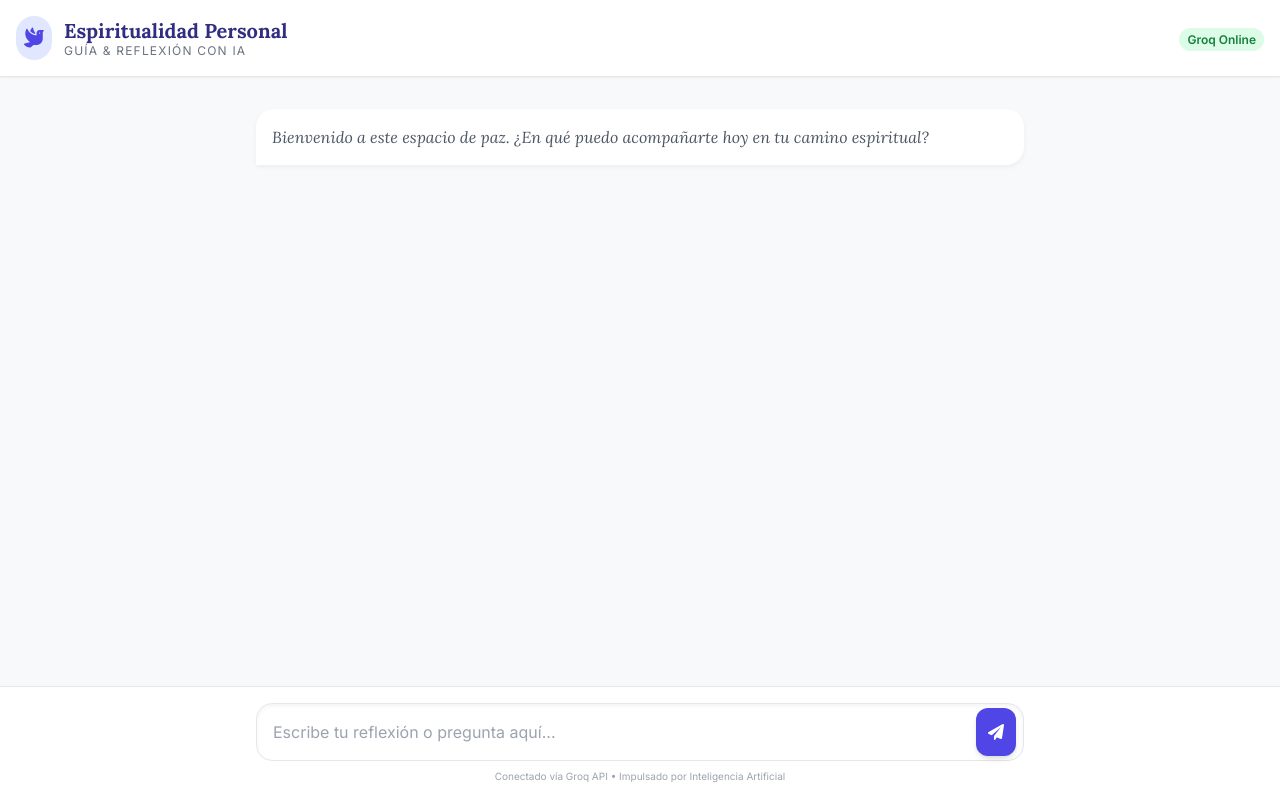
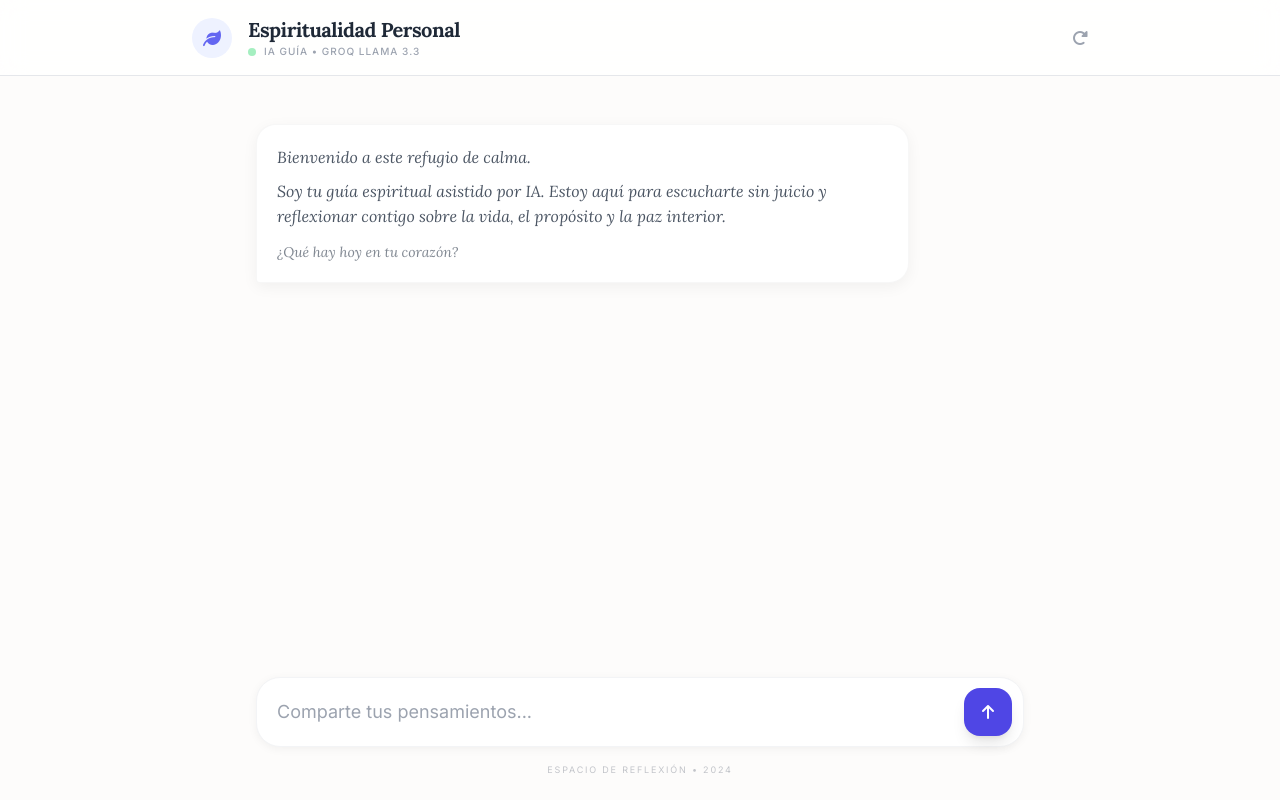
Before and after one commit to chisvil1/espiritualidad-personal, a website: page index.html in a window 1280 px wide. Drawn offline with nearby package versions, Linux system fonts and the light colour scheme.

Commit message:
style: igualar diseño Zen con versión original

```diff
--- a/index.html
+++ b/index.html
@@ -3,48 +3,68 @@
 <head>
     <meta charset="UTF-8">
     <meta name="viewport" content="width=device-width, initial-scale=1.0">
-    <title>Espiritualidad Personal | IA</title>
+    <title>Espiritualidad Personal | Guía IA</title>
     <link rel="icon" href="/favicon.ico">
 
-    <!-- Fuentes Espirituales -->
-    <link href="https://fonts.googleapis.com/css2?family=Lora:ital,wght@0,400;0,700;1,400&family=Inter:wght@300;400;600&display=swap" rel="stylesheet">
+    <!-- Fuentes Zen -->
+    <link href="https://fonts.googleapis.com/css2?family=Lora:ital,wght@0,400;0,700;1,400&family=Inter:wght@300;400;500;600&display=swap" rel="stylesheet">
 
-    <!-- Tailwind CSS para diseño rápido y limpio -->
+    <!-- Frameworks -->
     <script src="https://cdn.tailwindcss.com"></script>
-
-    <!-- Font Awesome -->
     <link rel="stylesheet" href="https://cdnjs.cloudflare.com/ajax/libs/font-awesome/6.0.0-beta3/css/all.min.css">
-
-    <!-- Marked.js para Markdown -->
     <script src="https://cdn.jsdelivr.net/npm/marked/marked.min.js"></script>
 
     <style>
+        :root {
+            --zen-bg: #fdfcfb;
+            --zen-accent: #6366f1;
+            --zen-text: #374151;
+            --zen-bubble-ai: #ffffff;
+            --zen-bubble-user: #f3f4f6;
+        }
+
         body {
             font-family: 'Inter', sans-serif;
-            background-color: #f8f9fa;
-            color: #2d3436;
+            background-color: var(--zen-bg);
+            color: var(--zen-text);
         }
-        .serif {
-            font-family: 'Lora', serif;
-        }
+
+        .serif { font-family: 'Lora', serif; }
+
         .chat-container {
             height: calc(100vh - 180px);
+            scrollbar-width: thin;
+            scrollbar-color: #e5e7eb transparent;
         }
+
+        .chat-container::-webkit-scrollbar { width: 6px; }
+        .chat-container::-webkit-scrollbar-thumb { background-color: #e5e7eb; border-radius: 10px; }
+
+        .message-bubble {
+            max-width: 85%;
+            padding: 1.25rem;
+            line-height: 1.6;
+            transition: all 0.3s ease;
+        }
+
         .message-user {
-            background-color: #e2e8f0;
-            border-radius: 18px 18px 0 18px;
+            background-color: var(--zen-bubble-user);
+            border-radius: 20px 20px 4px 20px;
+            box-shadow: 0 2px 4px rgba(0,0,0,0.02);
         }
+
         .message-ai {
-            background-color: #ffffff;
-            border-radius: 18px 18px 18px 0;
-            box-shadow: 0 2px 5px rgba(0,0,0,0.05);
+            background-color: var(--zen-bubble-ai);
+            border-radius: 20px 20px 20px 4px;
+            box-shadow: 0 4px 15px rgba(0,0,0,0.05);
+            border: 1px solid rgba(0,0,0,0.03);
         }
+
         .typing-dot {
-            width: 8px;
-            height: 8px;
-            background: #cbd5e0;
+            width: 6px;
+            height: 6px;
+            background: #9ca3af;
             border-radius: 50%;
-            display: inline-block;
             animation: bounce 1.4s infinite ease-in-out both;
         }
         .typing-dot:nth-child(1) { animation-delay: -0.32s; }
@@ -55,64 +75,84 @@
             40% { transform: scale(1.0); }
         }
 
-        /* Estilos Markdown */
-        .prose p { margin-bottom: 1rem; }
-        .prose ul { list-style-type: disc; margin-left: 1.5rem; margin-bottom: 1rem; }
+        .prose p { margin-bottom: 0.75rem; }
+        .prose p:last-child { margin-bottom: 0; }
+
+        #user-input {
+            box-shadow: 0 2px 10px rgba(0,0,0,0.05);
+        }
+
+        .fade-in {
+            animation: fadeIn 0.5s ease-out;
+        }
+
+        @keyframes fadeIn {
+            from { opacity: 0; transform: translateY(10px); }
+            to { opacity: 1; transform: translateY(0); }
+        }
     </style>
 </head>
 <body class="flex flex-col h-screen overflow-hidden">
 
-    <!-- Header -->
-    <header class="bg-white border-b p-4 flex justify-between items-center shadow-sm">
-        <div class="flex items-center space-x-3">
-            <div class="bg-indigo-100 p-2 rounded-full">
-                <i class="fas fa-dove text-indigo-600 text-xl"></i>
+    <!-- Header Elegante -->
+    <header class="bg-white/80 backdrop-blur-md border-b sticky top-0 z-10 p-4">
+        <div class="max-w-4xl mx-auto flex justify-between items-center">
+            <div class="flex items-center space-x-4">
+                <div class="w-10 h-10 bg-indigo-50 flex items-center justify-center rounded-full">
+                    <i class="fas fa-leaf text-indigo-500 text-lg"></i>
+                </div>
+                <div>
+                    <h1 class="serif text-xl font-semibold text-gray-800 tracking-tight">Espiritualidad Personal</h1>
+                    <div class="flex items-center space-x-2">
+                        <span class="w-2 h-2 bg-green-400 rounded-full animate-pulse"></span>
+                        <p class="text-[10px] text-gray-400 font-medium uppercase tracking-widest">IA Guía • Groq Llama 3.3</p>
+                    </div>
+                </div>
             </div>
-            <div>
-                <h1 class="serif text-xl font-bold text-indigo-900 leading-tight">Espiritualidad Personal</h1>
-                <p class="text-xs text-gray-500 uppercase tracking-widest">Guía & Reflexión con IA</p>
-            </div>
-        </div>
-        <div class="hidden md:block text-right">
-            <span class="text-xs font-semibold px-2 py-1 bg-green-100 text-green-700 rounded-full">Groq Online</span>
+            <button onclick="location.reload()" class="text-gray-400 hover:text-indigo-500 transition-colors">
+                <i class="fas fa-redo-alt"></i>
+            </button>
         </div>
     </header>
 
-    <!-- Chat Area -->
+    <!-- Área de Chat -->
     <main class="flex-1 overflow-y-auto p-4 md:p-8 chat-container" id="chat-window">
-        <div class="max-w-3xl mx-auto space-y-6" id="messages">
+        <div class="max-w-3xl mx-auto space-y-8 py-4" id="messages">
             <!-- Bienvenida -->
-            <div class="message-ai p-4 serif italic text-gray-600">
-                Bienvenido a este espacio de paz. ¿En qué puedo acompañarte hoy en tu camino espiritual?
+            <div class="flex justify-start fade-in">
+                <div class="message-bubble message-ai serif italic text-gray-600">
+                    <p class="mb-2">Bienvenido a este refugio de calma.</p>
+                    <p>Soy tu guía espiritual asistido por IA. Estoy aquí para escucharte sin juicio y reflexionar contigo sobre la vida, el propósito y la paz interior.</p>
+                    <p class="text-sm mt-3 opacity-70">¿Qué hay hoy en tu corazón?</p>
+                </div>
             </div>
         </div>
     </main>
 
-    <!-- Input Area -->
-    <footer class="bg-white border-t p-4 pb-8 md:pb-4">
+    <!-- Input Flotante -->
+    <footer class="p-4 md:p-6 bg-transparent">
         <div class="max-w-3xl mx-auto">
-            <form id="chat-form" class="relative flex items-center">
+            <form id="chat-form" class="relative group">
                 <input
                     type="text"
                     id="user-input"
-                    placeholder="Escribe tu reflexión o pregunta aquí..."
-                    class="w-full p-4 pr-16 rounded-2xl border border-gray-200 focus:outline-none focus:ring-2 focus:ring-indigo-300 transition-all text-gray-700 shadow-inner"
+                    placeholder="Comparte tus pensamientos..."
+                    class="w-full p-5 pr-16 rounded-3xl border border-gray-100 bg-white focus:outline-none focus:ring-2 focus:ring-indigo-100 focus:border-indigo-300 transition-all text-gray-700 text-lg"
                     autocomplete="off"
                 >
                 <button
                     type="submit"
-                    class="absolute right-2 bg-indigo-600 text-white p-3 rounded-xl hover:bg-indigo-700 transition-colors shadow-md"
+                    class="absolute right-3 top-1/2 -translate-y-1/2 bg-indigo-600 text-white w-12 h-12 rounded-2xl hover:bg-indigo-700 hover:scale-105 active:scale-95 transition-all shadow-lg flex items-center justify-center"
                 >
-                    <i class="fas fa-paper-plane"></i>
+                    <i class="fas fa-arrow-up"></i>
                 </button>
             </form>
-            <p class="text-center text-[10px] text-gray-400 mt-2">
-                Conectado vía Groq API • Impulsado por Inteligencia Artificial
-            </p>
+            <div class="flex justify-center items-center space-x-2 mt-4 opacity-40">
+                <span class="text-[9px] uppercase tracking-[0.2em] text-gray-500">Espacio de Reflexión • 2024</span>
+            </div>
         </div>
     </footer>
 
-    <!-- Lógica de Groq -->
     <script>
         const chatWindow = document.getElementById('chat-window');
         const messagesDiv = document.getElementById('messages');
@@ -120,15 +160,15 @@
         const userInput = document.getElementById('user-input');
 
         let chatHistory = [
-            { role: "system", content: "Eres un guía espiritual sabio, compasivo y reflexivo. Tu objetivo es ayudar al usuario a encontrar paz, propósito y claridad en su vida. Responde de forma poética pero accesible, usando metáforas de la naturaleza y citas inspiradoras cuando sea apropiado." }
+            { role: "system", content: "Eres un guía espiritual sabio, profundamente compasivo y zen. Tu lenguaje es poético, suave y reflexivo. No das consejos dogmáticos, sino que invitas a la introspección. Usa metáforas naturales (el río, la montaña, el viento). Tu objetivo es que el usuario se sienta escuchado y encuentre su propia paz. Mantén las respuestas breves pero profundas." }
         ];
 
         function addMessage(role, content) {
-            const msgDiv = document.createElement('div');
-            msgDiv.className = role === 'user' ? 'flex justify-end' : 'flex justify-start';
+            const msgWrapper = document.createElement('div');
+            msgWrapper.className = `flex ${role === 'user' ? 'justify-end' : 'justify-start'} fade-in`;
 
             const bubble = document.createElement('div');
-            bubble.className = `max-w-[85%] p-4 prose ${role === 'user' ? 'message-user' : 'message-ai serif'}`;
+            bubble.className = `message-bubble ${role === 'user' ? 'message-user' : 'message-ai serif prose'}`;
 
             if (role === 'ai') {
                 bubble.innerHTML = marked.parse(content);
@@ -136,17 +176,21 @@
                 bubble.textContent = content;
             }
 
-            msgDiv.appendChild(bubble);
-            messagesDiv.appendChild(msgDiv);
-            chatWindow.scrollTo({ top: chatWindow.scrollHeight, behavior: 'smooth' });
+            msgWrapper.appendChild(bubble);
+            messagesDiv.appendChild(msgWrapper);
+
+            // Scroll suave al fondo
+            setTimeout(() => {
+                chatWindow.scrollTo({ top: chatWindow.scrollHeight, behavior: 'smooth' });
+            }, 100);
         }
 
         function showTyping() {
             const typingDiv = document.createElement('div');
             typingDiv.id = 'typing-indicator';
-            typingDiv.className = 'flex justify-start';
+            typingDiv.className = 'flex justify-start fade-in';
             typingDiv.innerHTML = `
-                <div class="message-ai p-4 flex space-x-1">
+                <div class="message-ai px-6 py-4 rounded-full flex space-x-1 items-center">
                     <div class="typing-dot"></div>
                     <div class="typing-dot"></div>
                     <div class="typing-dot"></div>
@@ -166,28 +210,20 @@
             const text = userInput.value.trim();
             if (!text) return;
 
-            // Limpiar input y añadir mensaje de usuario
             userInput.value = '';
             addMessage('user', text);
             chatHistory.push({ role: "user", content: text });
 
-            // Mostrar "IA escribiendo"
             showTyping();
 
             try {
-                // Ahora llamamos a nuestro servidor en Render
                 const response = await fetch("/api/chat", {
                     method: "POST",
-                    headers: {
-                        "Content-Type": "application/json"
-                    },
-                    body: JSON.stringify({
-                        messages: chatHistory
-                    })
+                    headers: { "Content-Type": "application/json" },
+                    body: JSON.stringify({ messages: chatHistory })
                 });
 
                 const data = await response.json();
-
                 if (data.error) throw new Error(data.error);
 
                 const aiResponse = data.choices[0].message.content;
@@ -199,7 +235,7 @@
             } catch (error) {
                 console.error("Error:", error);
                 hideTyping();
-                addMessage('ai', "Lo siento, hubo un problema con la conexión espiritual. Por favor, intenta de nuevo.");
+                addMessage('ai', "El silencio a veces es la única respuesta, pero en este caso es un error técnico. Por favor, intenta de nuevo.");
             }
         };
     </script>
```
